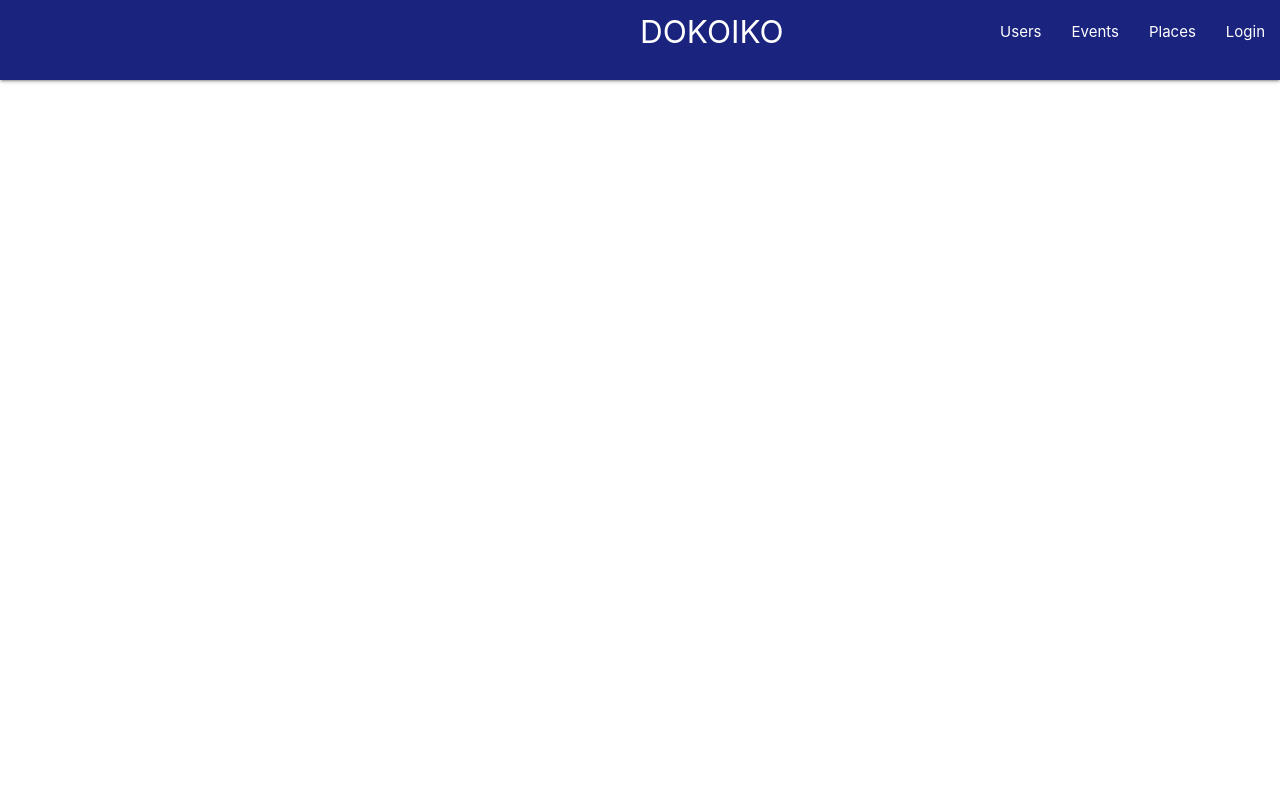
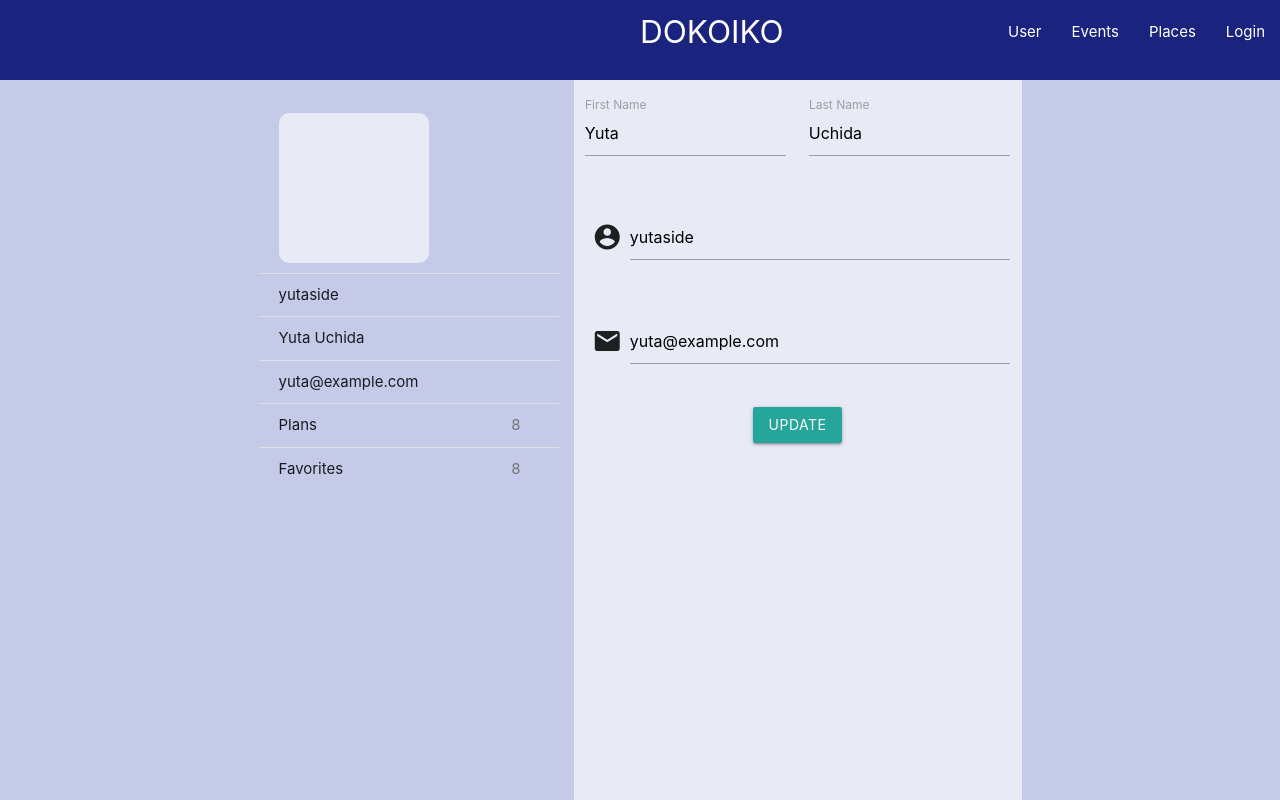
Before and after one commit to yuchida-tamu/Dokoiko, a React (Create React App) app in the folder client/: page /user in a window 1280 px wide. Built offline with nearby package versions, Linux system fonts and the light colour scheme.

Commit message:
User page add Edit Form

```diff
--- a/client/src/App.js
+++ b/client/src/App.js
@@ -2,6 +2,7 @@ import "./App.css";
 import { Switch, Route, Link } from "react-router-dom";
 import EventDashboard from "./containers/EventDashboard/EventDashboard";
 import PlaceDashboard from "./containers/PlaceDashboard/PlaceDashboard";
+import UserDashboard from "./containers/UserDashboard/UserDashboard";
 
 function App() {
   return (
@@ -14,7 +15,7 @@ function App() {
             </a>
             <ul className="right hide-on-med-and-down">
               <li>
-                <Link to="/">Users</Link>
+                <Link to="/user">User</Link>
               </li>
               <li>
                 <Link to="/events">Events</Link>
@@ -29,10 +30,11 @@ function App() {
           </div>
         </nav>
       </header>
-      <div className="Main row">
+      <div className="Main row indigo lighten-4">
         <Switch>
-          <Route path="/events" component={EventDashboard} />
-          <Route path="/places" component={PlaceDashboard} />
+          <Route extact path="/user" component={UserDashboard} />
+          <Route extact path="/events" component={EventDashboard} />
+          <Route extact path="/places" component={PlaceDashboard} />
         </Switch>
       </div>
     </div>
--- /dev/null
+++ b/client/src/components/UserEditForm/UserEditForm.js
@@ -0,0 +1,69 @@
+import React from "react";
+
+const UserEditForm = ({
+  firstName,
+  lastName,
+  username,
+  email,
+  onFirstNameChange,
+  onLastNameChange,
+  onUsernameChange,
+  onEmailChange,
+  onSubmit,
+}) => (
+  <form onSubmit={onSubmit}>
+    <div className="row">
+      <div className="input-field col s6">
+        <input
+          value={firstName}
+          id="first_name"
+          type="text"
+          onChange={onFirstNameChange}
+        />
+        <label for="first_name" className="active">
+          First Name
+        </label>
+      </div>
+      <div className="input-field col s6">
+        <input
+          value={lastName}
+          id="last_name"
+          type="text"
+          onChange={onLastNameChange}
+        />
+        <label for="last_name" className="active">
+          Last Name
+        </label>
+      </div>
+    </div>
+    <div className="row">
+      <div className="input-field col s12">
+        <i class="material-icons prefix">account_circle</i>
+        <input
+          value={username}
+          id="username"
+          type="text"
+          className="validate"
+          onChange={onUsernameChange}
+        />
+      </div>
+    </div>
+    <div className="row">
+      <div className="input-field col s12">
+        <i class="material-icons prefix">email</i>
+        <input
+          value={email}
+          id="email"
+          type="text"
+          className="validate"
+          onChange={onEmailChange}
+        />
+      </div>
+    </div>
+    <button class="btn waves-effect waves-light" type="submit" name="action">
+      UPDATE
+    </button>
+  </form>
+);
+
+export default UserEditForm;
--- a/client/src/containers/EventDashboard/EventDashboard.css
+++ b/client/src/containers/EventDashboard/EventDashboard.css
@@ -127,3 +127,39 @@ div.SideControl {
 .item-card {
   cursor: pointer;
 }
+
+.user-dashboard h4 {
+  padding: 10px 0 !important;
+  margin: 0 !important;
+}
+
+.user-dashboard__frame {
+  height: 100%;
+  display: flex;
+  flex-direction: row;
+  justify-content: center;
+  align-items: space-between;
+}
+
+.user-dashboard__avator {
+  width: 150px;
+  height: 150px;
+  border-radius: 10px;
+  margin-top: 15px;
+}
+
+.user-dashboard__collection {
+  border: none !important;
+  width: 300px;
+}
+.user-dashboard__collection li {
+  cursor: pointer;
+}
+
+.user-dashboard__detail {
+  height: 100%;
+  width: 50%;
+
+  margin-left: 15px;
+  padding: 15px 0;
+}
--- /dev/null
+++ b/client/src/containers/UserDashboard/UserDashboard.js
@@ -0,0 +1,90 @@
+import React, { useState } from "react";
+import UserEditForm from "../../components/UserEditForm/UserEditForm";
+
+const currentUser = {
+  username: "yutaside",
+  first_name: "Yuta",
+  last_name: "Uchida",
+  email: "yuta@example.com",
+  password: "*********",
+  visiting_events: ["dyusayu", "jisoaijafij", "jjo2jojojao", "jiooso12121"],
+  visiting_places: ["dyusa232yu", "jis33jafij", "jjo2jo1jojao", "jioocso12121"],
+  favorite_events: ["dyusayadd4u", , "jjo2jojo9ijo", "jill;12121"],
+  favorite_places: [
+    "dyusayu4433",
+    "jisoaijaasdfij",
+    "jjo2joj-00o",
+    "jiohgjo12121",
+  ],
+};
+
+const UserDashboard = () => {
+  const [user, setUser] = useState(currentUser);
+  const [username, setUsername] = useState(currentUser.username);
+  const [firstName, setFirstName] = useState(currentUser.first_name);
+  const [lastName, setLastName] = useState(currentUser.last_name);
+  const [email, setEmail] = useState(currentUser.email);
+  const [password, setPassword] = useState(currentUser.password);
+
+  const onUsernameChangeHandler = (event) => {
+    setUsername(event.target.value);
+  };
+  const onFisrtNameChangeHandler = (event) => {
+    setFirstName(event.target.value);
+  };
+  const onLastNameChangeHandler = (event) => {
+    setLastName(event.target.value);
+  };
+  const onEmailChangeHandler = (event) => {
+    setEmail(event.target.value);
+  };
+  const onSubmitHandler = (event) => {
+    event.preventDefault();
+  };
+
+  return (
+    <div className="user-dashboard__frame indigo lighten-4 container">
+      <ul className="collection user-dashboard__collection">
+        <li className="collection-item indigo lighten-4 center-align">
+          <div className="user-dashboard user-dashboard__avator indigo lighten-5"></div>
+        </li>
+        <li className="collection-item indigo lighten-4 left-align">
+          {user.username}
+        </li>
+        <li className="collection-item indigo lighten-4 left-align">
+          {user.first_name} {user.last_name}
+        </li>
+        <li className="collection-item indigo lighten-4 left-align">
+          {user.email}
+        </li>
+        <li className="collection-item indigo lighten-4 left-align">
+          Plans
+          <span className="badge">
+            {user.visiting_events.length + user.visiting_places.length}
+          </span>
+        </li>
+        <li className="collection-item indigo lighten-4 left-align">
+          Favorites
+          <span className="badge">
+            {user.favorite_events.length + user.favorite_places.length}
+          </span>
+        </li>
+      </ul>
+      <div className="user-dashboard__detail indigo lighten-5">
+        <UserEditForm
+          firstName={firstName}
+          lastName={lastName}
+          username={username}
+          email={email}
+          onFirstNameChange={onFisrtNameChangeHandler}
+          onLastNameChange={onLastNameChangeHandler}
+          onUsernameChange={onUsernameChangeHandler}
+          onEmailChange={onEmailChangeHandler}
+          onSubmit={onSubmitHandler}
+        />
+      </div>
+    </div>
+  );
+};
+
+export default UserDashboard;
```
